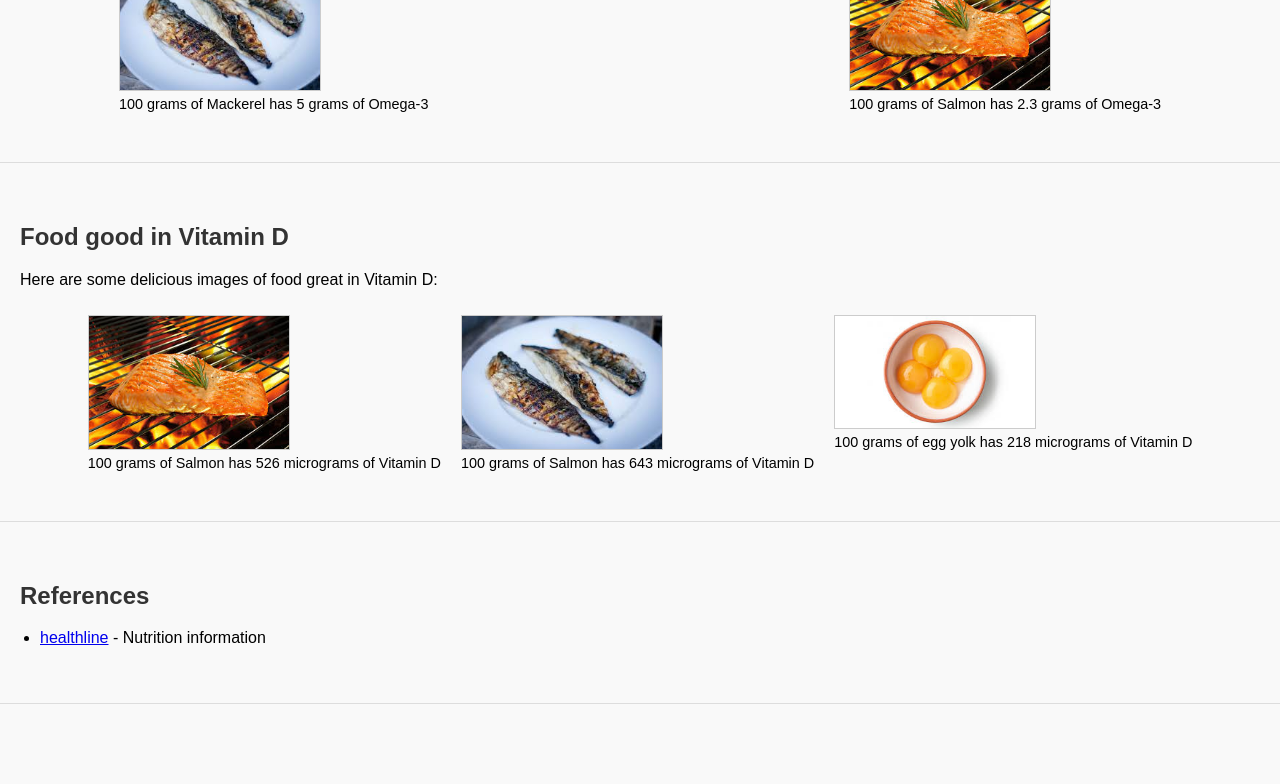
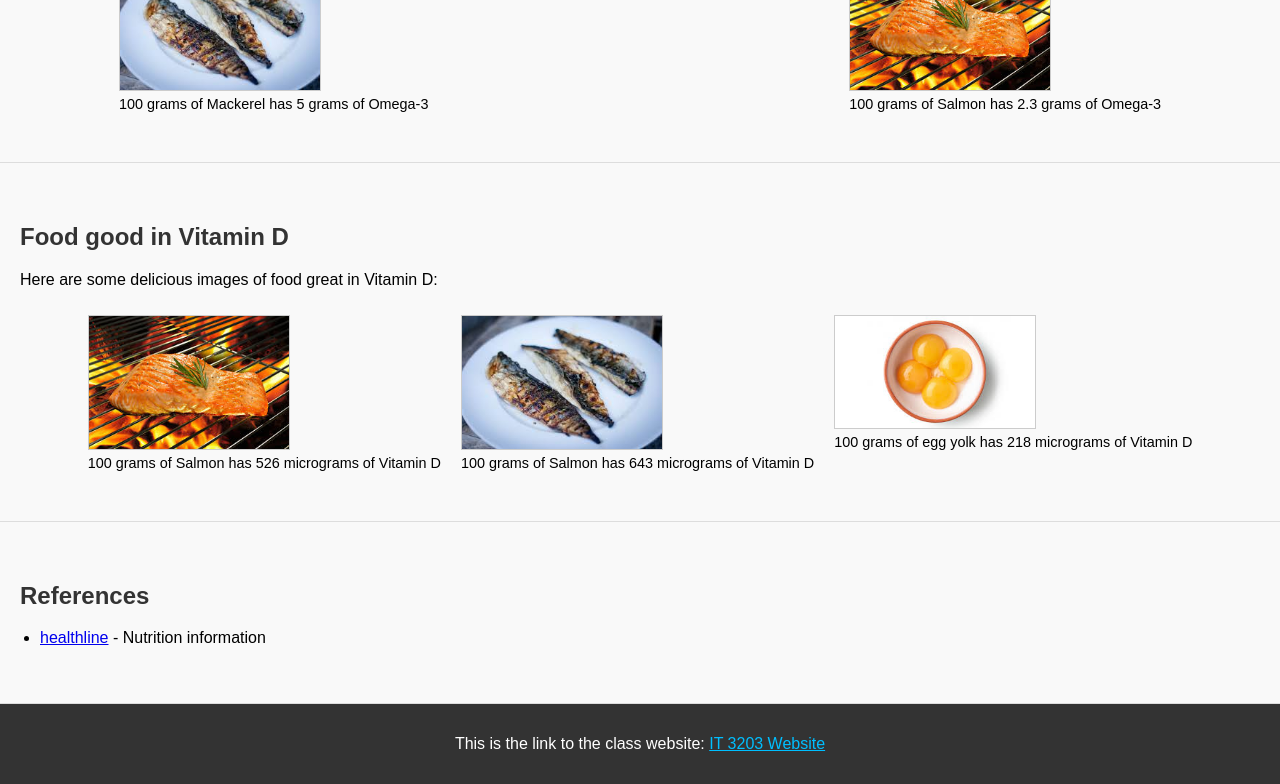
Before and after one commit to Noel-Hartfield/hartfield.github.io, a plain HTML site: page index.html in a window 1280 px wide. Shown: the part 1820-2604 px from the top of the page. Before the commit the page ends 2524 px from the top, so only its background shows below. Drawn offline with Linux system fonts and the light colour scheme.

Commit message:
Update index.html

```diff
--- a/index.html
+++ b/index.html
@@ -210,6 +210,8 @@
       <li><a href="https://www.healthline.com/" target="_blank">healthline</a> - Nutrition information</li>
     </ul>
   </section>
-
+<footer style="background-color: #333; color: white; text-align: center; padding: 15px;">
+    <p>This is the link to the class website: <a href="https://ksuweb.github.io/IT3203/" target="_blank" style="color: #00bfff;">IT 3203 Website</a></p>
+</footer>
 </body>
 </html>
```
